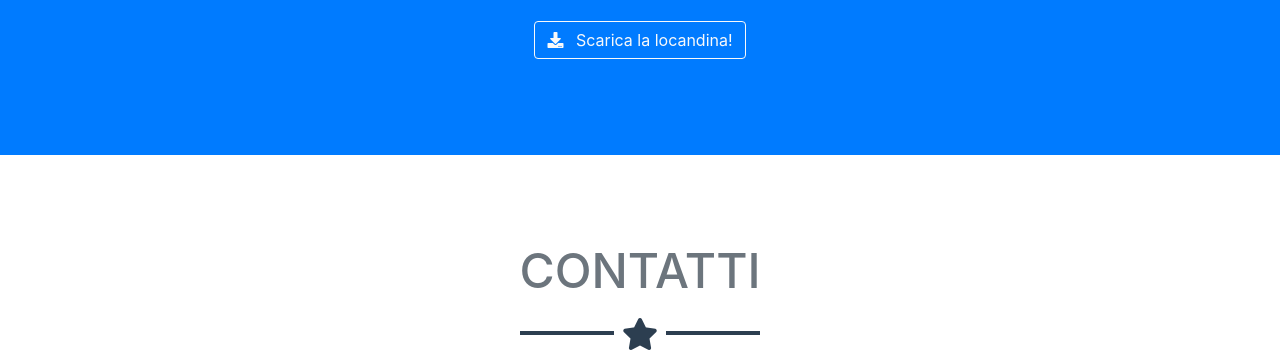
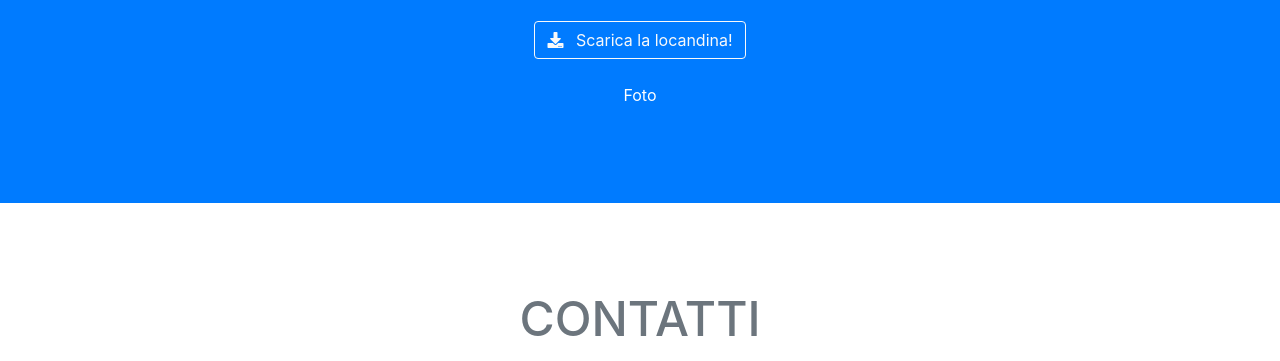
Before and after one commit to fntgnn/LinuxDay, a website with bundled scripts: page index.html in a window 1280 px wide. Shown: the part 2247-2608 px from the top of the page. Built offline with nearby package versions, Linux system fonts and the light colour scheme.

Commit message:
foto da fare

```diff
--- a/index.html
+++ b/index.html
@@ -44,6 +44,7 @@
             <li class="nav-item mx-0 mx-lg-1">
               <a class="nav-link py-3 px-0 px-lg-3 rounded js-scroll-trigger" href="#about">About</a>
             </li>
+
             <li class="nav-item mx-0 mx-lg-1">
               <a class="nav-link py-3 px-0 px-lg-3 rounded js-scroll-trigger" href="#contact">Contatti</a>
             </li>
@@ -296,6 +297,10 @@
             Scarica la locandina!
           </a>
         </div>
+
+        <div class="text-center mt-4">
+          Foto
+        </div>
       </div>
     </section>
 
```
